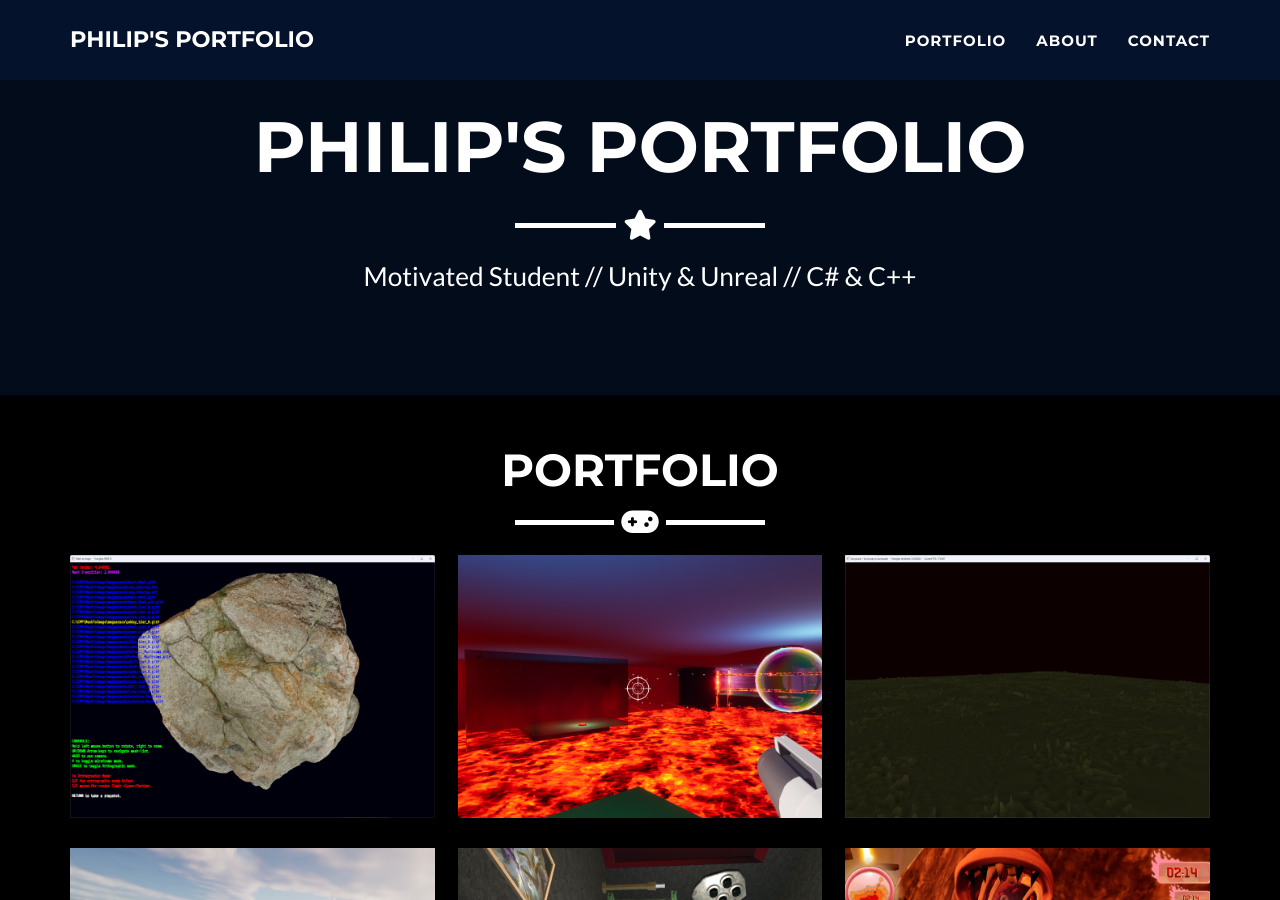
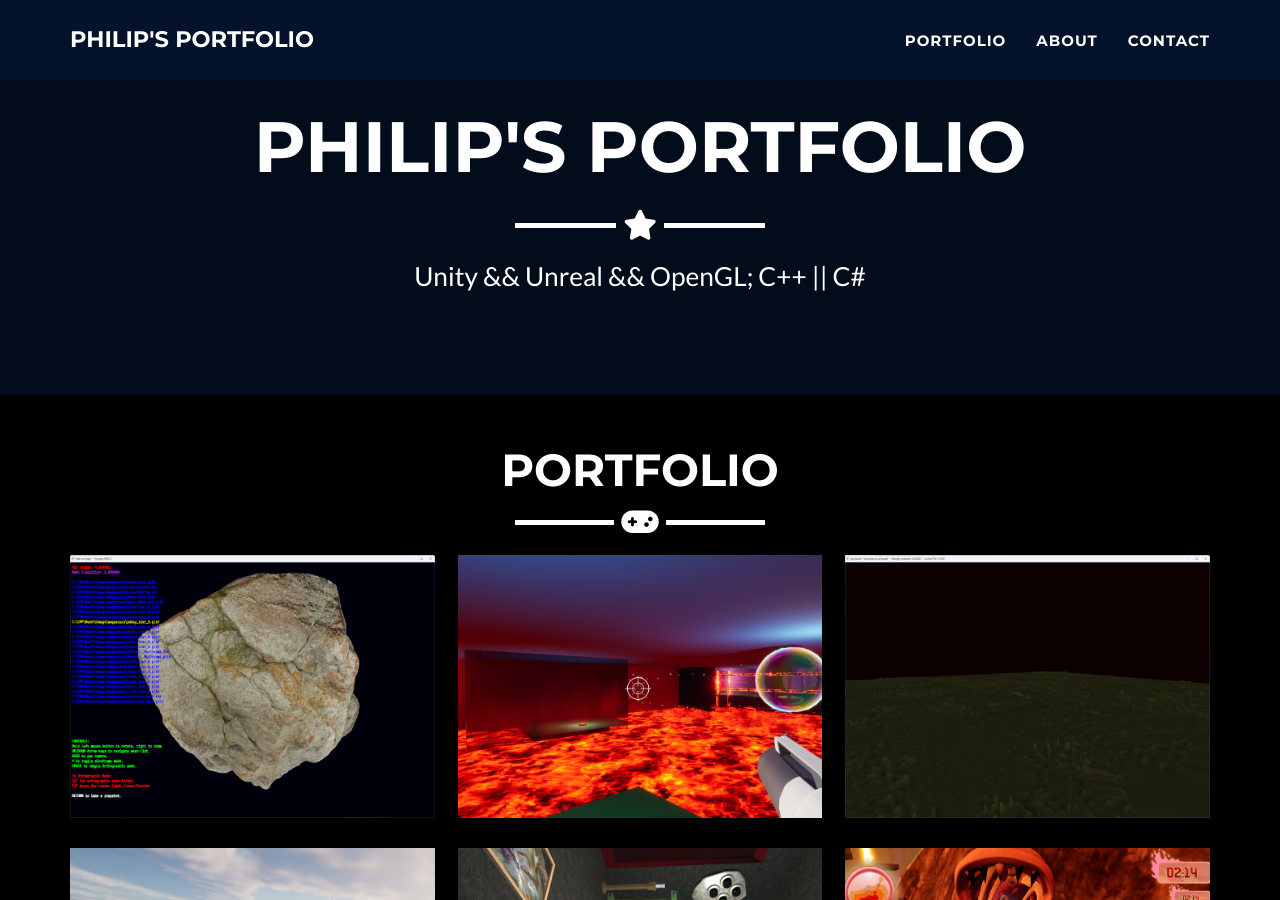
Before and after one commit to B0realian/B0realian.github.io, a Jekyll site: the page built from _posts/2025-03-31-Mesh-to-Image.markdown, in a window 1280 px wide and 900 px high, scrolled down 356 px. Built offline with Jekyll 4.4.1, drawn with Linux system fonts in a browser that asks for light colours.

Commit message:
Update _config.yml

```diff
--- a/_config.yml
+++ b/_config.yml
@@ -3,8 +3,8 @@ title: Philip's Portfolio
 email: philip@schwerin.se
 url: https://b0realian.github.io/
 description: "Detailing/showing off my forays into games programming."
-keywords: "games programming C# Unity C++ Unreal Engine"
-skills: "Motivated Student // Unity & Unreal // C# & C++"
+keywords: "games programming C# Unity C++ Unreal Engine OpenGL"
+skills: "Unity && Unreal && OpenGL; C++ || C#"
 meta_author: Schwerin Philip
 
 # Google webmaster tools
```
